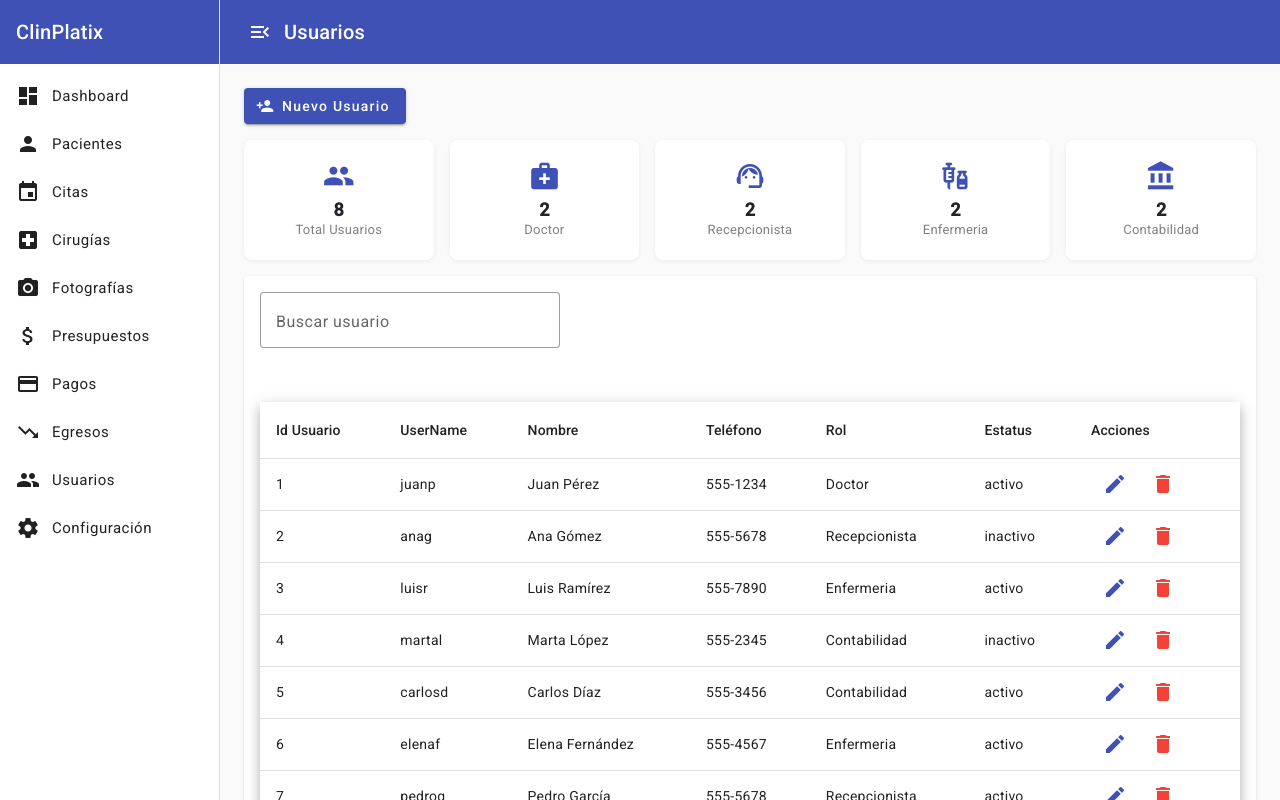
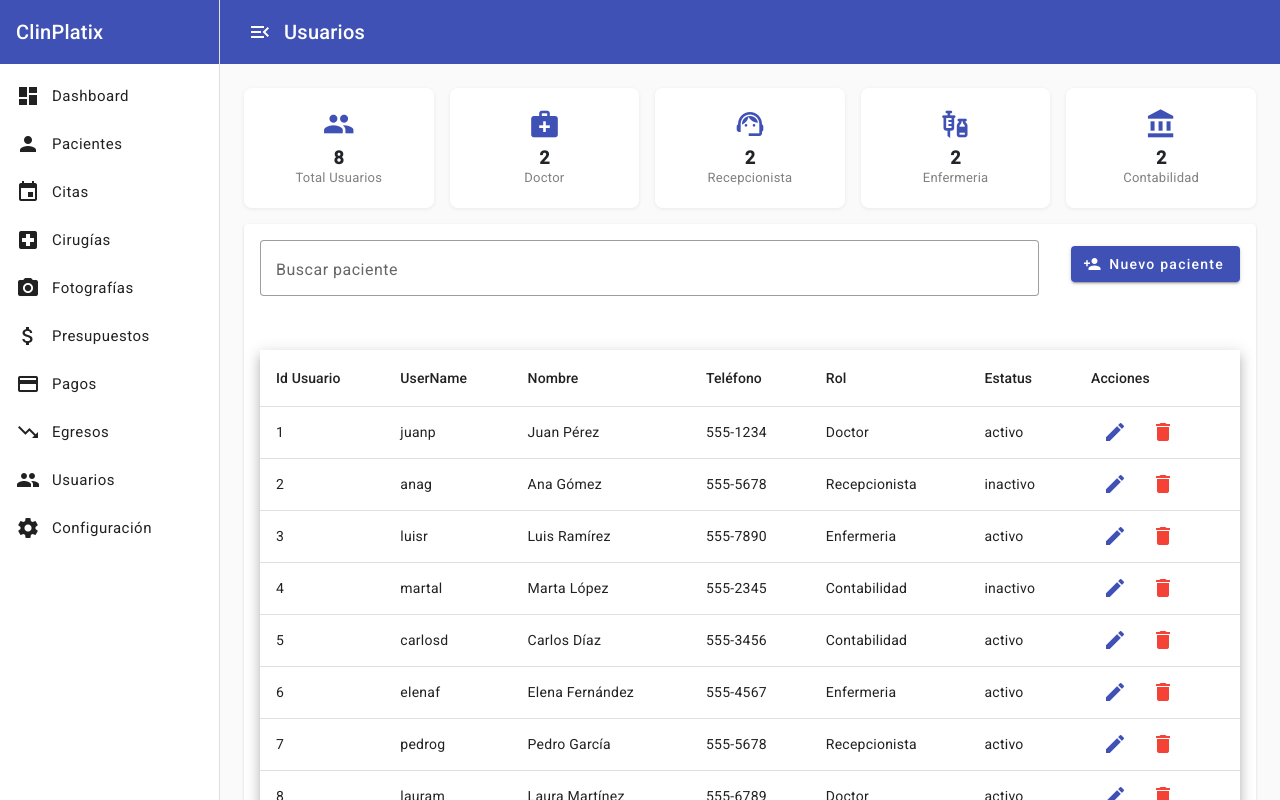
Before and after one commit to MiguelPantoja25/ClinPlastix-Front, an Angular app: page /usuarios in a window 1280 px wide. Built offline with nearby package versions, Linux system fonts and the light colour scheme.

Commit message:
Se modifico la caja de texto de buscar Usuario

```diff
--- a/src/app/pages/usuarios/usuarios-list/usuarios-list.component.html
+++ b/src/app/pages/usuarios/usuarios-list/usuarios-list.component.html
@@ -1,9 +1,3 @@
-<div class="encabezado">
-    <button mat-raised-button color="primary" (click)="NuevoUsuario()">
-        <mat-icon>person_add</mat-icon> Nuevo Usuario
-    </button>
-</div>
-
 <!-- Tarjetas resumen -->
 <div class="resumen-cards">
     <mat-card class="card" *ngFor="let item of resumen">
@@ -17,11 +11,17 @@
 
 <!-- Tabla de pacientes -->
 <mat-card class="tabla-card">
+    <div class="buscador-acciones">
     <mat-form-field appearance="outline" class="buscador">
-        <mat-label>Buscar usuario</mat-label>
+        <mat-label>Buscar paciente</mat-label>
         <input matInput [(ngModel)]="filtro" (ngModelChange)="aplicarFiltro()" placeholder="Nombre o apellido">
+    </mat-form-field>
 
-    </mat-form-field>
+    <button mat-raised-button color="primary" (click)="NuevoUsuario()">
+        <mat-icon>person_add</mat-icon> Nuevo paciente
+    </button>
+
+</div>
 
     <table mat-table [dataSource]="usuariosFiltrados" class="mat-elevation-z8 full-width-table">
         <ng-container matColumnDef="id">
--- a/src/app/pages/usuarios/usuarios-list/usuarios-list.component.scss
+++ b/src/app/pages/usuarios/usuarios-list/usuarios-list.component.scss
@@ -64,6 +64,7 @@
 .buscador {
     width: 300px;
     margin-bottom: 1rem;
+    flex: 1;
 }
 
 .paciente-card {
@@ -102,3 +103,8 @@
         gap: 8px;
     }
 }
+.buscador-acciones {
+  display: flex;
+  align-items: baseline;
+  gap: 2rem;
+}
```
